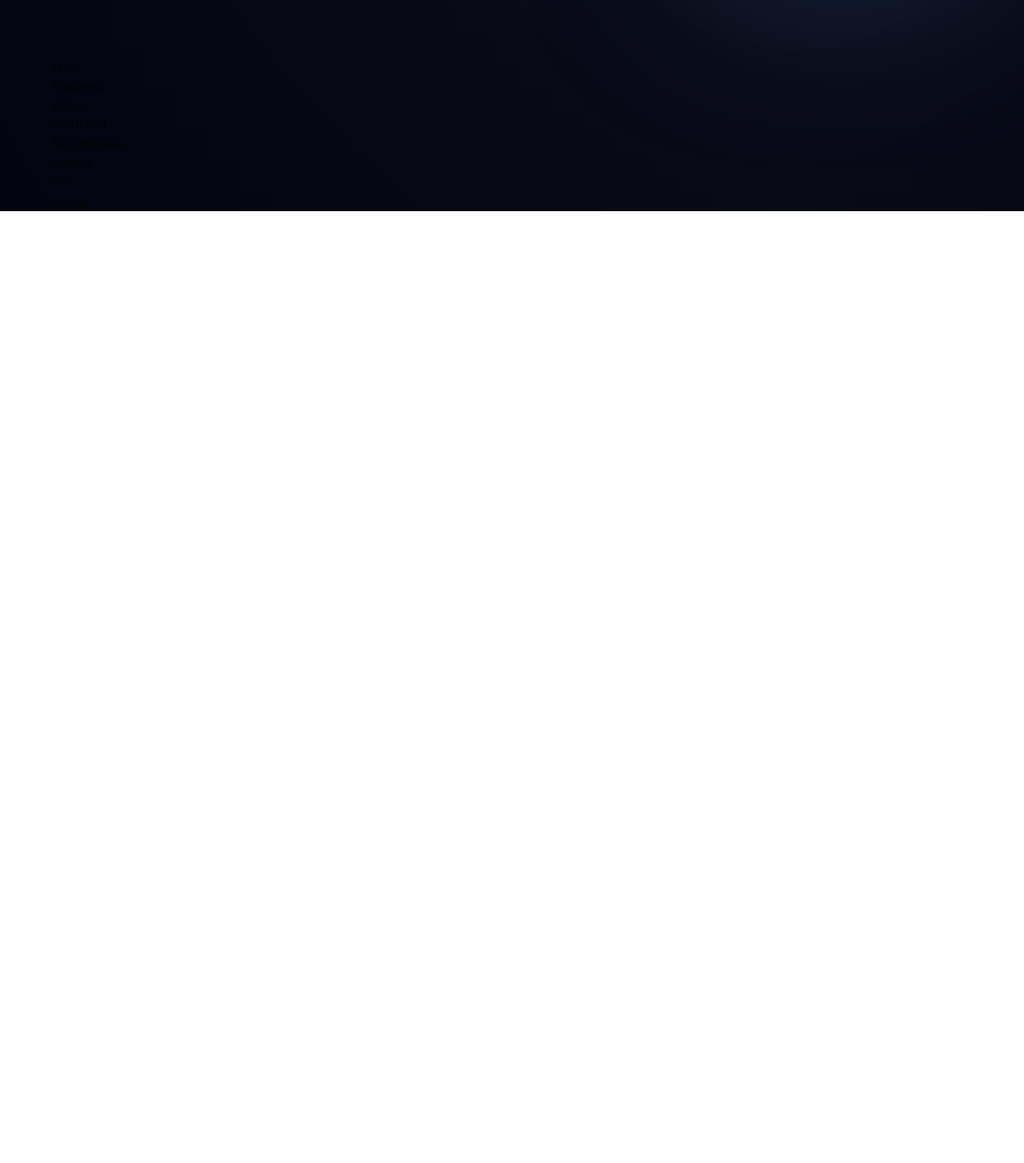
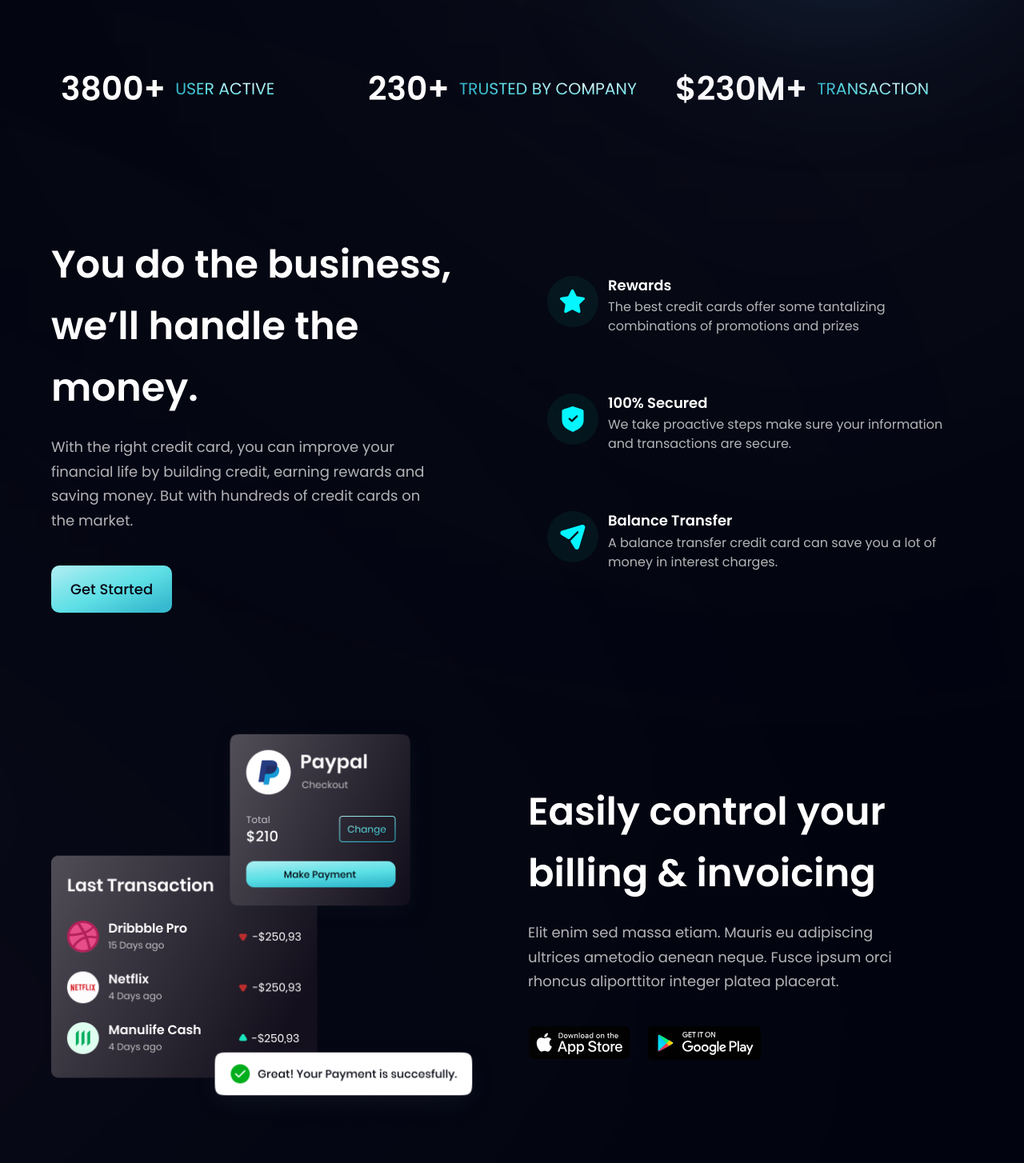
Before and after one commit to LucasAMartin/HazeGaming, a React (Vite) app: page / in a window 1280 px wide. Shown: the part 716-2170 px from the top of the page at 80% size. Before the commit the page ends 980 px from the top, so only its background shows below. Built offline with nearby package versions, Linux system fonts and the light colour scheme.

Commit message:
Finished business and billing sections

```diff
--- a/src/Components/Billing.jsx
+++ b/src/Components/Billing.jsx
@@ -1,9 +1,34 @@
-import React from 'react'
+import { apple, bill, google } from "../assets";
+import styles, { layout } from "../style";
 
-const Billing = () => {
-  return (
-    <div>Billing</div>
-  )
-}
+const Billing = () => (
+  <section id="product" className={layout.sectionReverse}>
+    <div className={layout.sectionImgReverse}>
+      <img src={bill} alt="billing" className="w-[100%] h-[100%] relative z-[5]" />
 
-export default Billing
+      {/* gradient start */}
+      <div className="absolute z-[3] -left-1/2 top-0 w-[50%] h-[50%] rounded-full white__gradient" />
+      <div className="absolute z-[0] w-[50%] h-[50%] -left-1/2 bottom-0 rounded-full pink__gradient" />
+      {/* gradient end */}
+    </div>
+
+    <div className={layout.sectionInfo}>
+      <h2 className={styles.heading2}>
+        Easily control your <br className="sm:block hidden" /> billing &
+        invoicing
+      </h2>
+      <p className={`${styles.paragraph} max-w-[470px] mt-5`}>
+        Elit enim sed massa etiam. Mauris eu adipiscing ultrices ametodio
+        aenean neque. Fusce ipsum orci rhoncus aliporttitor integer platea
+        placerat.
+      </p>
+
+      <div className="flex flex-row flex-wrap sm:mt-10 mt-6">
+        <img src={apple} alt="google_play" className="w-[128.86px] h-[42.05px] object-contain mr-5 cursor-pointer" />
+        <img src={google} alt="google_play" className="w-[144.17px] h-[43.08px] object-contain cursor-pointer" />
+      </div>
+    </div>
+  </section>
+);
+
+export default Billing;
--- a/src/Components/Business.jsx
+++ b/src/Components/Business.jsx
@@ -1,9 +1,45 @@
-import React from 'react'
+import { features } from "../constants";
+import styles, { layout } from "../style";
+import Button from "./Button";
 
-const Business = () => {
-  return (
-    <div>Business</div>
-  )
-}
+const FeatureCard = ({ icon, title, content, index }) => (
+  <div className={`flex flex-row p-6 rounded-[20px] ${index !== features.length - 1 ? "mb-6" : "mb-0"} feature-card`}>
+    <div className={`w-[64px] h-[64px] rounded-full ${styles.flexCenter} bg-dimBlue`}>
+      <img src={icon} alt="star" className="w-[50%] h-[50%] object-contain" />
+    </div>
+    <div className="flex-1 flex flex-col ml-3">
+      <h4 className="font-poppins font-semibold text-white text-[18px] leading-[23.4px] mb-1">
+        {title}
+      </h4>
+      <p className="font-poppins font-normal text-dimWhite text-[16px] leading-[24px]">
+        {content}
+      </p>
+    </div>
+  </div>
+);
 
-export default Business
+const Business = () =>  (
+  <section id="features" className={layout.section}>
+    <div className={layout.sectionInfo}>
+      <h2 className={styles.heading2}>
+        You do the business, <br className="sm:block hidden" /> we’ll handle
+        the money.
+      </h2>
+      <p className={`${styles.paragraph} max-w-[470px] mt-5`}>
+        With the right credit card, you can improve your financial life by
+        building credit, earning rewards and saving money. But with hundreds
+        of credit cards on the market.
+      </p>
+
+      <Button styles={`mt-10`} />
+    </div>
+
+    <div className={`${layout.sectionImg} flex-col`}>
+      {features.map((feature, index) => (
+        <FeatureCard key={feature.id} {...feature} index={index} />
+      ))}
+    </div>
+  </section>
+);
+
+export default Business;
--- a/src/Components/Button.jsx
+++ b/src/Components/Button.jsx
@@ -1,9 +1,9 @@
-import React from 'react'
+import React from "react";
 
-const Button = () => {
-  return (
-    <div>Button</div>
-  )
-}
+const Button = ({ styles }) => (
+  <button type="button" className={`py-4 px-6 font-poppins font-medium text-[18px] text-primary bg-blue-gradient rounded-[10px] outline-none ${styles}`}>
+    Get Started
+  </button>
+);
 
-export default Button
+export default Button;
--- a/src/Components/Stats.jsx
+++ b/src/Components/Stats.jsx
@@ -1,9 +1,19 @@
-import React from 'react'
+import { stats } from "../constants";
+import styles from "../style";
 
-const Stats = () => {
-  return (
-    <div>Stats</div>
-  )
-}
+const Stats = () => (
+  <section className={`${styles.flexCenter} flex-row flex-wrap sm:mb-20 mb-6`}>
+    {stats.map((stat) => (
+      <div key={stat.id} className={`flex-1 flex justify-start items-center flex-row m-3`} >
+        <h4 className="font-poppins font-semibold xs:text-[40.89px] text-[30.89px] xs:leading-[53.16px] leading-[43.16px] text-white">
+          {stat.value}
+        </h4>
+        <p className="font-poppins font-normal xs:text-[20.45px] text-[15.45px] xs:leading-[26.58px] leading-[21.58px] text-gradient uppercase ml-3">
+          {stat.title}
+        </p>
+      </div>
+    ))}
+  </section>
+);
 
-export default Stats
+export default Stats;
```
